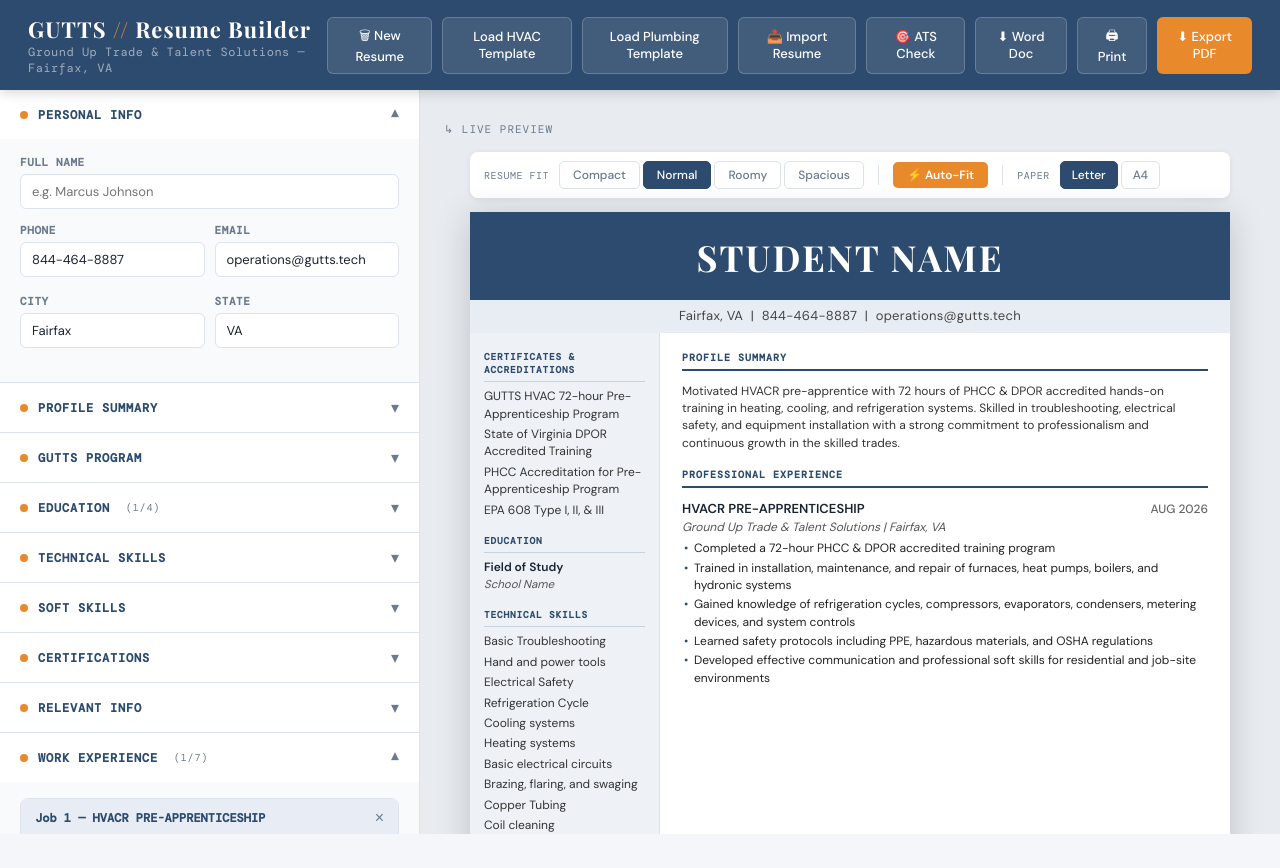
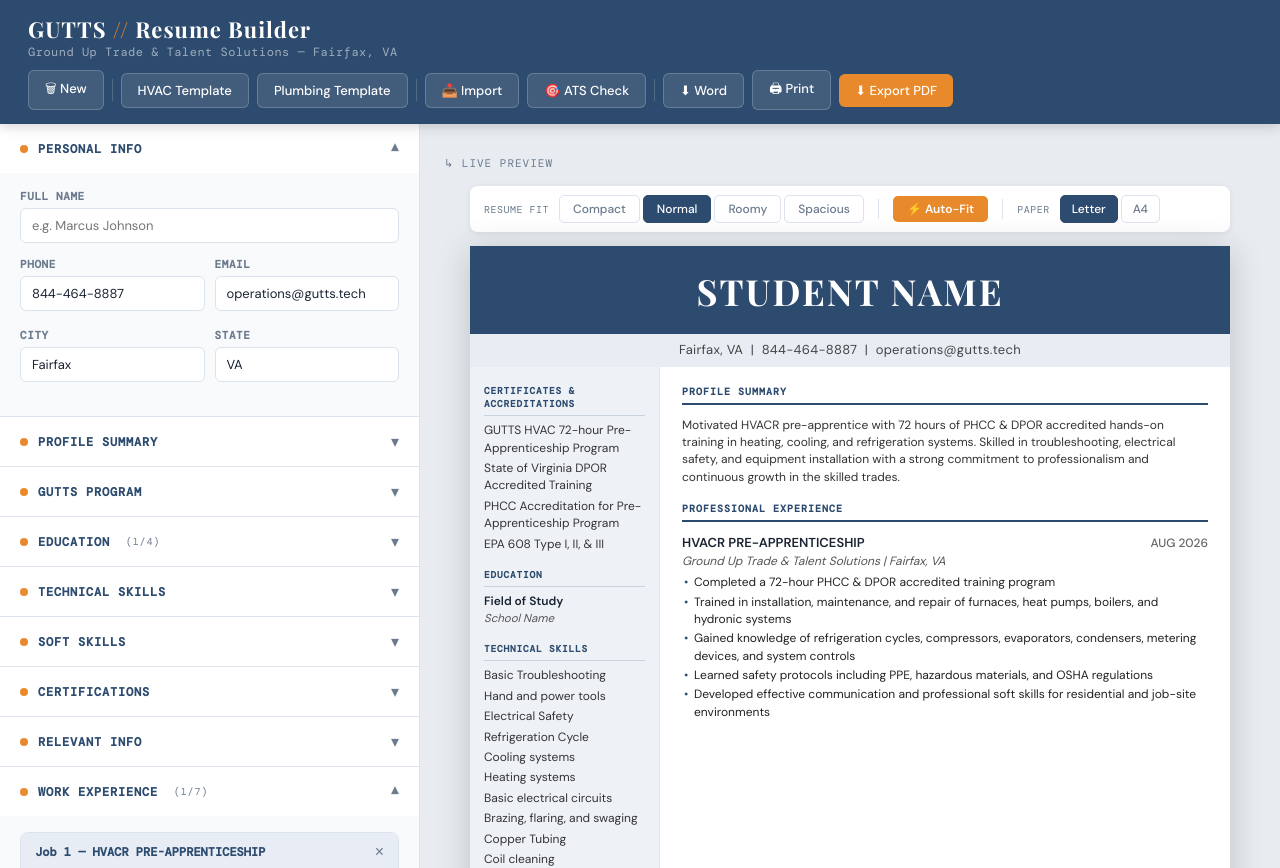
Before and after one commit to github-pratik/GUTTS_ResumeBuilder, a plain HTML site: page GUTTS_Resume_Builder.html in a window 1280 px wide. Before the commit the page ends 834 px from the top, so only its background shows below. Drawn offline with nearby package versions, Linux system fonts and the light colour scheme.

Commit message:
Fix cramped topbar now that it has 8 buttons
- Topbar now wraps onto a 2nd row when buttons don't all fit, instead
  of squeezing the logo into 3 lines and wrapping button labels
  mid-word — .topbar gets flex-wrap, .topbar-brand gets flex-shrink:0
  and the logo gets white-space:nowrap so it's never the one that gives
- Buttons get white-space:nowrap too, so a button's own label always
  stays on one line; the row wraps instead
- Grouped the 8 buttons with subtle dividers: New | HVAC/Plumbing
  Template | Import/ATS Check | Word/Print/Export PDF — easier to scan
- Shortened a few labels (New Resume→New, Load HVAC Template→HVAC
  Template, Import Resume→Import, Word Doc→Word) so more fit per row
  before wrapping is needed
- Tightened button padding/gap slightly for the same reason

```diff
--- a/GUTTS_Resume_Builder.html
+++ b/GUTTS_Resume_Builder.html
@@ -46,17 +46,20 @@
     display: flex;
     align-items: center;
     justify-content: space-between;
+    flex-wrap: wrap;
+    row-gap: 10px;
     position: sticky;
     top: 0;
     z-index: 100;
     box-shadow: 0 2px 12px rgba(0,0,0,0.18);
   }
-  .topbar-brand { display: flex; align-items: center; gap: 12px; }
+  .topbar-brand { display: flex; align-items: center; gap: 12px; flex-shrink: 0; }
   .topbar-logo {
     font-family: 'Playfair Display', serif;
     font-size: 22px;
     color: white;
     letter-spacing: 1px;
+    white-space: nowrap;
   }
   .topbar-logo span { color: var(--accent); }
   .topbar-sub {
@@ -65,16 +68,21 @@
     font-family: 'DM Mono', monospace;
     letter-spacing: 0.5px;
   }
-  .topbar-actions { display: flex; gap: 10px; }
+  /* Wraps onto a 2nd row (staying right-aligned) instead of squeezing the logo or
+     forcing button labels to wrap mid-word — there are enough buttons now that one
+     row won't always fit. */
+  .topbar-actions { display: flex; align-items: center; gap: 8px; flex-wrap: wrap; row-gap: 8px; justify-content: flex-end; }
+  .topbar-divider { width: 1px; height: 22px; background: rgba(255,255,255,0.18); flex-shrink: 0; }
 
   .btn {
-    padding: 8px 18px;
+    padding: 8px 16px;
     border-radius: 6px;
     font-family: 'DM Sans', sans-serif;
     font-size: 13px;
     font-weight: 500;
     cursor: pointer;
     border: none;
+    white-space: nowrap;
     transition: all 0.15s;
   }
   .btn-ghost {
@@ -780,12 +788,15 @@
     </div>
   </div>
   <div class="topbar-actions">
-    <button class="btn btn-ghost" onclick="startNewResume()" title="Clear everything and start a new resume">🗑 New Resume</button>
-    <button class="btn btn-ghost" onclick="loadTemplate('hvac')">Load HVAC Template</button>
-    <button class="btn btn-ghost" onclick="loadTemplate('plumbing')">Load Plumbing Template</button>
-    <button class="btn btn-ghost" onclick="openImportResume()">📥 Import Resume</button>
+    <button class="btn btn-ghost" onclick="startNewResume()" title="Clear everything and start a new resume">🗑 New</button>
+    <div class="topbar-divider"></div>
+    <button class="btn btn-ghost" onclick="loadTemplate('hvac')">HVAC Template</button>
+    <button class="btn btn-ghost" onclick="loadTemplate('plumbing')">Plumbing Template</button>
+    <div class="topbar-divider"></div>
+    <button class="btn btn-ghost" onclick="openImportResume()">📥 Import</button>
     <button class="btn btn-ghost" onclick="openATSCheck()">🎯 ATS Check</button>
-    <button class="btn btn-ghost" onclick="exportWord()">⬇ Word Doc</button>
+    <div class="topbar-divider"></div>
+    <button class="btn btn-ghost" onclick="exportWord()">⬇ Word</button>
     <button class="btn btn-ghost" onclick="printResume()">🖨 Print</button>
     <button class="btn btn-accent" onclick="printResume()">⬇ Export PDF</button>
   </div>
```
Also changed, not shown: index.html (+19 -8 lines).
